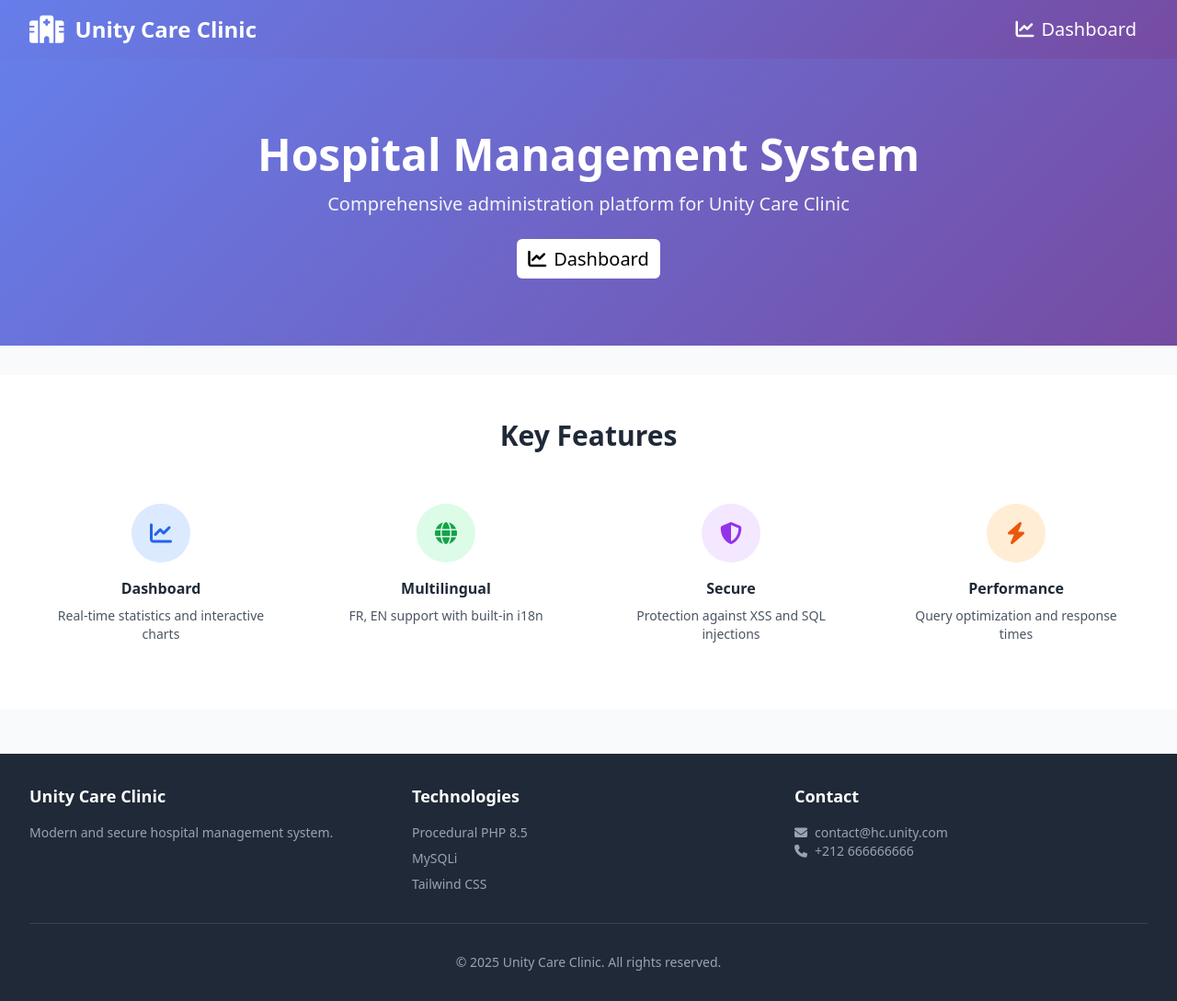
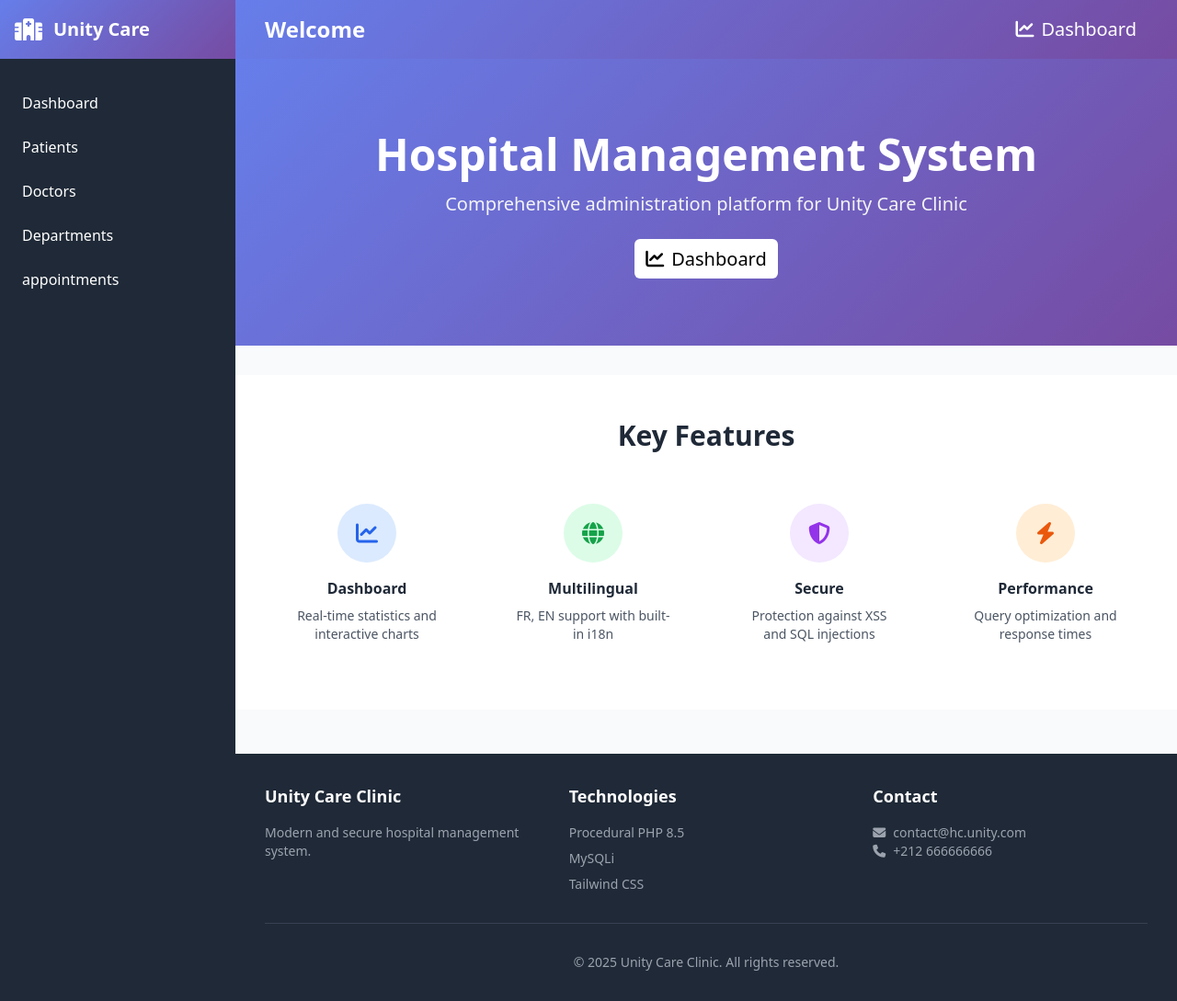
Before and after one commit to ikara-py/Backend-V1, a PHP site: page / in a window 1280 px wide. Shown: the whole page at 92% size. Run offline with PHP 8.4, Linux system fonts and the light colour scheme; some libraries are stand-ins or nearby versions.

Commit message:
feat(HC-15): Implement sidebar navigation with responsive layout

```diff
--- a/index.php
+++ b/index.php
@@ -10,13 +10,44 @@
     <link rel="stylesheet" href="assets/style.css">
 </head>
 
-<body class="bg-gray-50">
-    <nav class="gradient-bg shadow-lg">
+<body class="bg-gray-50 flex h-screen overflow-hidden">
+
+    <aside class="bg-gray-800 text-white w-64 shrink-0 hidden md:block">
+        <div class="p-4 gradient-bg">
+            <div class="flex items-center">
+                <i class="fas fa-hospital text-2xl mr-3"></i>
+                <h1 class="text-xl font-bold">Unity Care</h1>
+            </div>
+        </div>
+
+        <nav class="mt-6">
+            <a href="#" class="flex items-center px-6 py-3 hover:bg-gray-700 transition">
+                <span>Dashboard</span>
+            </a>
+            <a href="views\patients.php" class="flex items-center px-6 py-3 hover:bg-gray-700 transition">
+                <span>Patients</span>
+            </a>
+            <a href="#" class="flex items-center px-6 py-3 hover:bg-gray-700 transition">
+                <span>Doctors</span>
+            </a>
+            <a href="#" class="flex items-center px-6 py-3 hover:bg-gray-700 transition">
+                <span>Departments</span>
+            </a>
+            <a href="#" class="flex items-center px-6 py-3 hover:bg-gray-700 transition">
+                <span>appointments</span>
+            </a>
+        </nav>
+    </aside>
+
+    <div class="flex-1 flex flex-col h-screen overflow-hidden">
+
+        <nav class="gradient-bg shadow-lg shrink-0">
             <div class="max-w-7xl mx-auto px-4 sm:px-6 lg:px-8">
                 <div class="flex justify-between items-center h-16">
                     <div class="flex items-center">
-                    <i class="fas fa-hospital text-white text-3xl mr-3"></i>
-                    <span class="text-white text-2xl font-bold">Unity Care Clinic</span>
+                        <i class="fas fa-hospital text-white text-3xl mr-3 md:hidden"></i>
+                        <span class="text-white text-2xl font-bold md:hidden">Unity Care Clinic</span>
+                        <span class="text-white text-2xl font-bold hidden md:block">Welcome</span>
                     </div>
                     <div class="hidden md:flex items-center space-x-4">
                         <a href="#" class="text-white hover:text-gray-200 px-3 py-2 rounded-md text-xl font-medium">
@@ -27,6 +58,8 @@
             </div>
         </nav>
 
+        <main class="flex-1 overflow-x-hidden overflow-y-auto bg-gray-50">
+
             <div class="gradient-bg text-white py-20">
                 <div class="max-w-7xl mx-auto px-4 sm:px-6 lg:px-8 text-center">
                     <h1 class="text-5xl font-bold mb-4">Hospital Management System</h1>
@@ -36,7 +69,6 @@
                     </a>
                 </div>
             </div>
-
 
             <div class="bg-white py-12 mt-8">
                 <div class="max-w-7xl mx-auto px-4 sm:px-6 lg:px-8">
@@ -106,6 +138,9 @@
                     </div>
                 </div>
             </footer>
+
+        </main>
+    </div>
 </body>
 
 </html>
```
Lines whose indentation alone changed are shown as unchanged.
